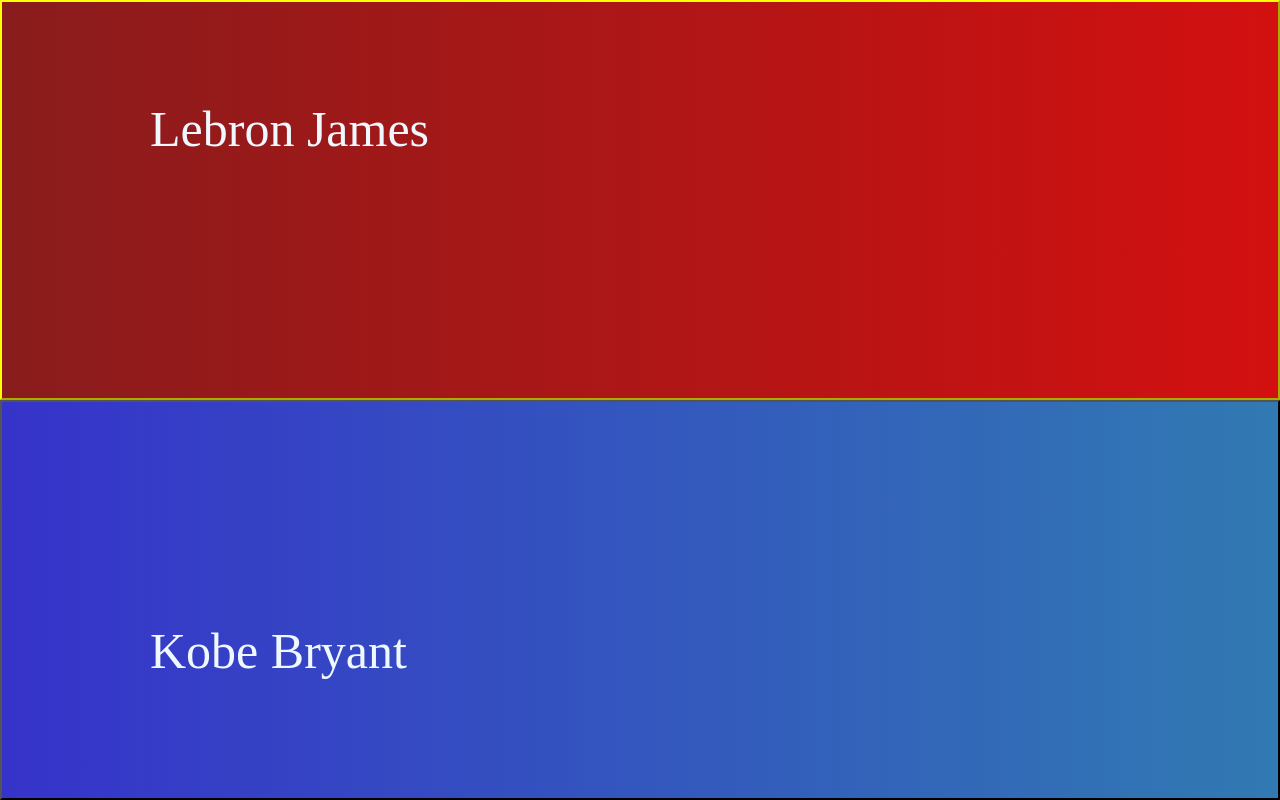
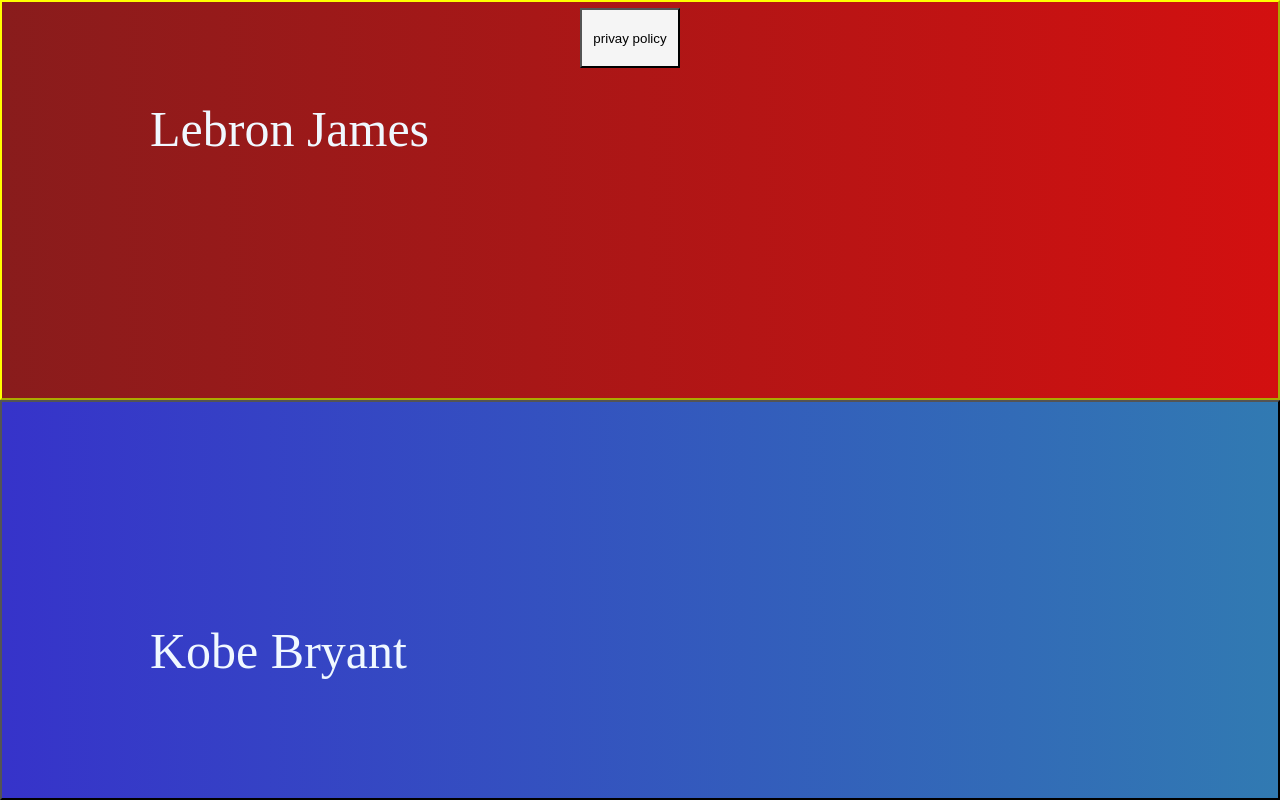
Before and after one commit to wichOneIsBetter/wichOneIsBetter.github.io, a plain HTML site: page index.html in a window 1280 px wide. Drawn offline with Linux system fonts and the light colour scheme.

Commit message:
Update foot.css

```diff
--- a/foot.css
+++ b/foot.css
@@ -51,3 +51,11 @@
     cursor: pointer;
     border-color:yellow ;
 }
+
+.prp button{
+    position: absolute;
+    width: 100px;
+    height: 60px;
+    background-color: whitesmoke;
+    left: 580px;
+}
```
